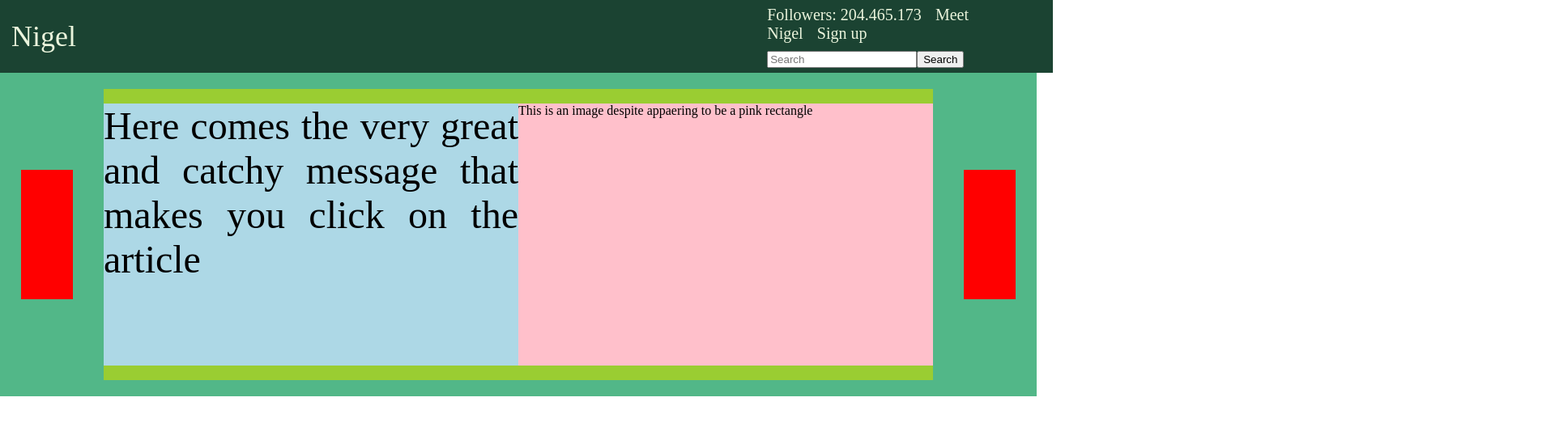
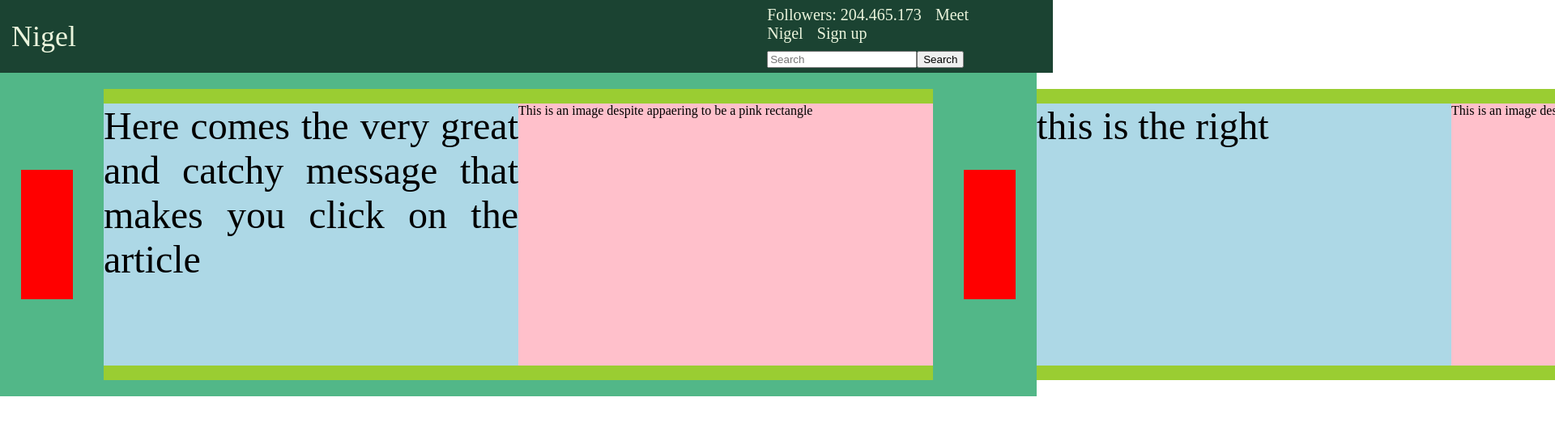
Before and after one commit to eni-kliszki/Nigel-Frontend-TypeScript, a React (Create React App) app: page / in a window 1280 px wide. Shown: the top 528 px of the page at 81% size, 1920 px wide, since content can reach past the window. Built offline with nearby package versions, Linux system fonts and the light colour scheme.

Commit message:
add multiple conveyorItems

```diff
--- a/src/components/Conveyor.tsx
+++ b/src/components/Conveyor.tsx
@@ -18,28 +18,57 @@ export const Conveyor = (props : object) => {
     //when clicking navbutton and faded in while the other is getting faded out and  replaced or something like this
     //probably have to use Z-index aswell but it should be checked
 
+    // add left and right classes that hide the div outside and then it can float in
+
+
+    function leftButtonHandler(event: any) {
+        event.preventDefault();
+        let conveyor = document.getElementById("conveyor");
+        let leftElement = conveyor?.querySelector(".left");
+        let centerElement = conveyor?.querySelector(".center");
+
+        centerElement?.classList.add("right");
+        centerElement?.classList.remove("center")
+
+        leftElement?.classList.add("center")
+        leftElement?.classList.remove("left")
+
+    }
+
+    function rightButtonHandler(event: any) {
+        event.preventDefault();
+
+    }
 
 
     return(
-        <ConveyorContainer>
-            <PrevButton/>
-            <ConveyorItem>
-                <ConveyorItemContent>
+        <ConveyorContainer id="conveyor">
+            <ConveyorItem className="center">
+                <ConveyorItemContent className="content">
                     Here comes the very great and catchy message that makes you click on the article
                 </ConveyorItemContent>
-                <ConveyorItemImage>
+                <ConveyorItemImage className="image">
                     This is an image despite appaering to be a pink rectangle
                 </ConveyorItemImage>
             </ConveyorItem>
-            <ConveyorItem className="hidden">
-                <ConveyorItemContent>
-                    You Shouldnt see this
+            <ConveyorItem className="left">
+                <ConveyorItemContent className="content">
+                   This is the left
                 </ConveyorItemContent>
-                <ConveyorItemImage>
+                <ConveyorItemImage className="image">
                     This is an image despite appaering to be a pink rectangle
                 </ConveyorItemImage>
             </ConveyorItem>
-            <NextButton/>
+            <ConveyorItem className="right">
+                <ConveyorItemContent className="content">
+                    this is the right
+                </ConveyorItemContent>
+                <ConveyorItemImage className="image">
+                    This is an image despite appaering to be a pink rectangle
+                </ConveyorItemImage>
+            </ConveyorItem>
+            <PrevButton onClick={leftButtonHandler}/>
+            <NextButton onClick={rightButtonHandler}/>
         </ConveyorContainer>
     );
 }
--- a/src/styled_components/Conveyor.styles.ts
+++ b/src/styled_components/Conveyor.styles.ts
@@ -39,10 +39,16 @@ export const ConveyorItem = styled.div`
     transition: 500ms;
     opacity: 100%;
     background-color: yellowgreen;    //TEMP
-    &.hidden {
-        z-index: 0;
-        opacity: 0;
+    &.left {
+        left: -100%;
         transition: 500ms;
+        z-index:-1;
+    };
+    &.right {
+        left: 100%;
+        transition: 500ms;
+        z-index:-1;
+
     }
 
 `
```
Also changed, not shown: 1 other file (tests, documents, lock files or other folders).
